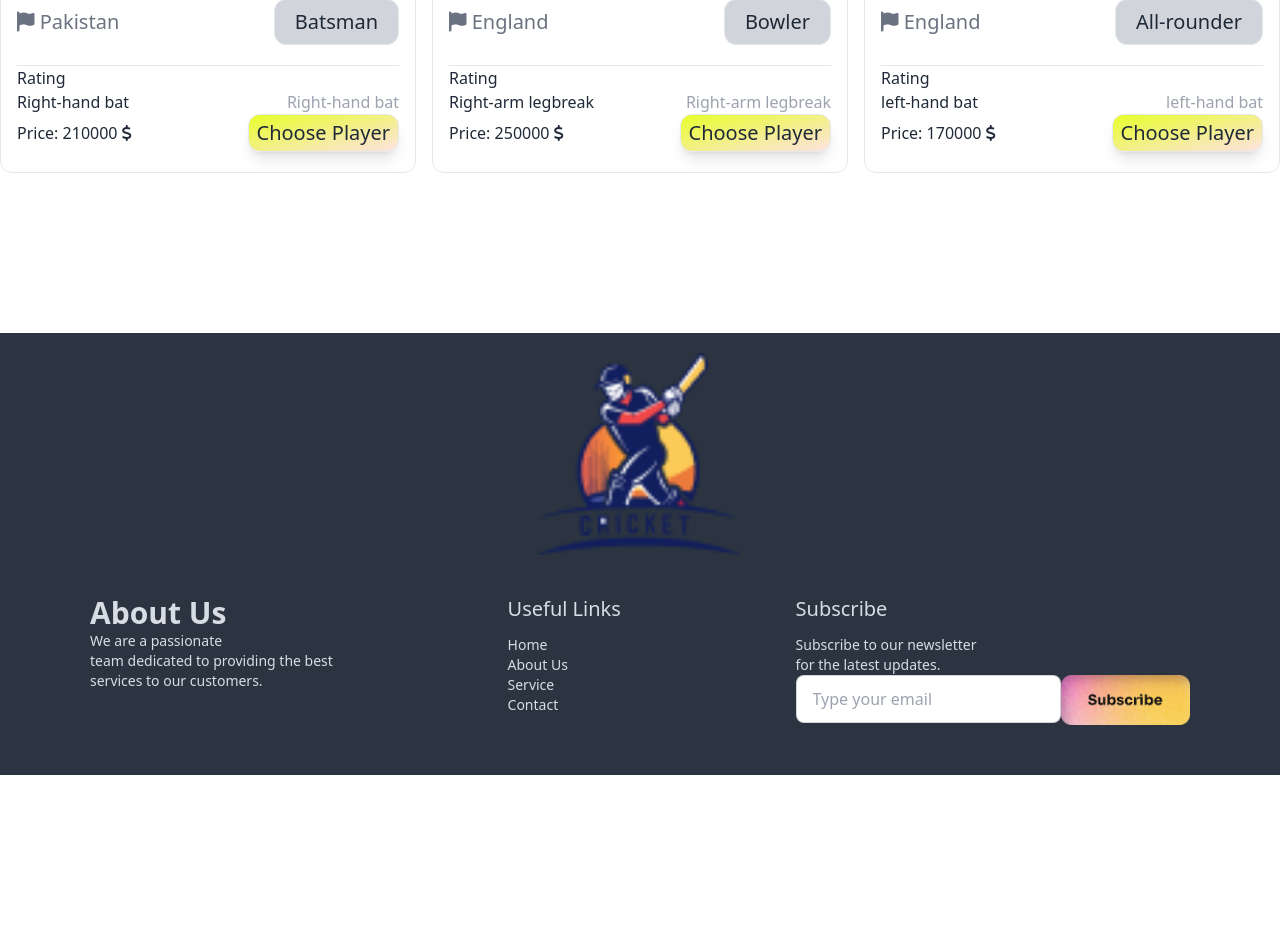
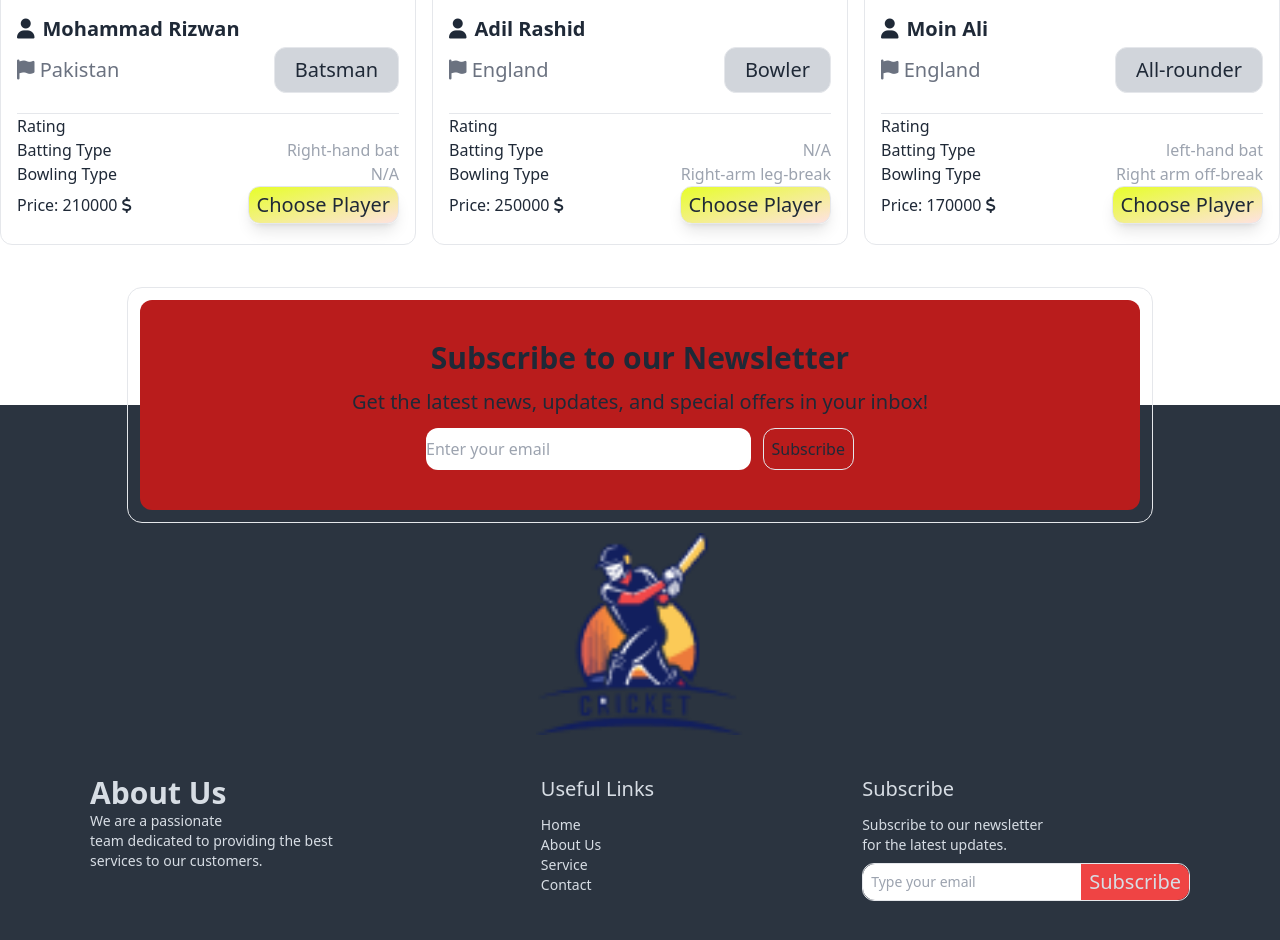
Before and after one commit to habibur5313/Assaignment-7--simple-auction-website, a React (Vite) app: page / in a window 1280 px wide. Shown: the part 2200-3140 px from the top of the page. Before the commit the page ends 2975 px from the top, so only its background shows below. Built offline with nearby package versions, Linux system fonts and the light colour scheme.

Commit message:
news letter section & fotter updated

```diff
--- a/public/fakeItems.json
+++ b/public/fakeItems.json
@@ -4,7 +4,7 @@
                     "country": "Bangladesh",
                     "image": "https://i.ibb.co.com/K9N12q4/350.png",
                     "role": "Batsman",
-                    "battingBowlingType": "Right-hand bat",
+                    "battingType": "Right-hand bat",
                     "biddingPrice": 100000
                                       },
                      {
@@ -13,7 +13,7 @@
                       "country": "Bangladesh",
                       "image": "https://i.ibb.co.com/XkT4cQT/images-3.jpg",
                       "role": "Batsman",
-                      "battingBowlingType": "Left-hand bat",
+                      "battingType": "Left-hand bat",
                       "biddingPrice": 100100
                     },
 
@@ -23,7 +23,8 @@
                       "country": "Bangladesh",
                       "image": "https://i.ibb.co.com/7n2Pkvz/ezgif-2-9828453b56.jpg",
                       "role": "All-rounder",
-                      "battingBowlingType": "Right-hand bat",
+                      "battingType": "Right-hand bat",
+                      "bowlingType": "Right arm off-break",
                       "biddingPrice": 101000
                     },
                     {
@@ -32,7 +33,7 @@
                       "country": "Bangladesh",
                       "image": "https://i.ibb.co.com/tpnG1PD/images-1.jpg",
                       "role": "Bowler",
-                      "battingBowlingType": "Left-arm fast-medium",
+                      "bowlingType": "Left-arm fast-medium",
                       "biddingPrice": 110000
                     },
                     {
@@ -41,7 +42,7 @@
                       "country": "Pakistan",
                       "image": "https://i.ibb.co.com/hgrrBnL/131732569-babarazam.jpg",
                       "role": "Batsman",
-                      "battingBowlingType": "Right-hand bat",
+                      "battingType": "Right-hand bat",
                       "biddingPrice": 200000
                     },
                     {
@@ -50,7 +51,7 @@
                       "country": "Pakistan",
                       "image": "https://i.ibb.co.com/zfHX023/Shaheennew-1.jpg",
                       "role": "Bowler",
-                      "battingBowlingType": "Left-arm fast",
+                      "bowlingType": "Left-arm fast",
                       "biddingPrice": 200200
                     },
                     {
@@ -59,7 +60,7 @@
                       "country": "Pakistan",
                       "image": "https://i.ibb.co.com/qNKTDNm/images-2.jpg",
                       "role": "Batsman",
-                      "battingBowlingType": "Right-hand bat",
+                      "battingType": "Right-hand bat",
                       "biddingPrice": 210000
                     },
 
@@ -70,7 +71,7 @@
                       "country": "England",
                       "image": "https://i.ibb.co.com/XFQMYBM/images-4.jpg",
                       "role": "Bowler",
-                      "battingBowlingType": "Right-arm legbreak",
+                      "bowlingType": "Right-arm leg-break",
                       "biddingPrice": 250000
                     },
 
@@ -79,7 +80,8 @@
                     "country": "England",
                     "image": "https://i.ibb.co.com/JpN9Btj/54eec0b0-6da1-11ef-8f40-abb8708ece2a.jpg",
                     "role": "All-rounder",
-                    "battingBowlingType": "left-hand bat",
+                    "battingType": "left-hand bat",
+                    "bowlingType": "Right arm off-break",
                     "biddingPrice": 170000
                                       }
 
--- a/src/App.css
+++ b/src/App.css
@@ -10,3 +10,12 @@
 .active{
                   background-color:#E7FE29
 }
+
+  .newsletter {
+                    position: absolute;
+                    top: -0%;
+                    left: 50%;
+                    transform: translate(-50%, -50%);
+                    text-align: center;
+                    border-radius: 15px;
+                  }
--- a/src/App.jsx
+++ b/src/App.jsx
@@ -3,7 +3,7 @@ import './App.css'
 import Navbar from './Component/Header/Navbar'
 import Banner from './Component/Header/Banner'
 import Availables from './Component/AvailableSection/Availables'
-import Footer from './Component/Footer/Footer'
+import Footers from './Component/Footer/Footers'
 import Selected from './Component/Selected/Selected'
 import { ToastContainer, toast } from 'react-toastify';
   import 'react-toastify/dist/ReactToastify.css';
@@ -149,7 +149,7 @@ const handleRemove = (selectedPlayers) => {
 
 </div>
       </div>
-<Footer></Footer>
+<Footers></Footers>
 <ToastContainer
 position="top-center"
 autoClose={5000}
--- a/src/Component/AvailableSection/Available.jsx
+++ b/src/Component/AvailableSection/Available.jsx
@@ -2,7 +2,7 @@ import PropTypes from 'prop-types'
 
 const Available = ({player,handleChoosePlayer}) => {
 
-const {playerName,country,image,role,battingBowlingType,biddingPrice} = player
+const {playerName,country,image,role,battingType,bowlingType,biddingPrice} = player
                     return (
                                         <div className="border rounded-xl">
                                          <div className="card card-compact ">
@@ -18,9 +18,15 @@ const {playerName,country,image,role,battingBowlingType,biddingPrice} = player
     </div>
     <p>Rating</p>
 
+    <div className='flex justify-between items-center'>
+    <p>Batting Type</p>
+      <p className="text-gray-400">{battingType ? battingType : 'N/A'}</p>
+
+    </div>
+
     <div className="flex justify-between items-center">
-                    <p>{battingBowlingType}</p>
-                    <p className="text-gray-400">{battingBowlingType}</p>
+                   <p>Bowling Type</p>
+                    <p className="text-gray-400">{bowlingType ? bowlingType : 'N/A'}</p>
     </div>
 
     <div className="flex justify-between items-center mb-5">
--- a/src/Component/Footer/Footer.jsx
+++ b/src/Component/Footer/Footer.jsx
@@ -1,9 +1,9 @@
 import logo from '..//..//assets/logo.png'
-import Subscribe from '..//..//assets/Frame 11.png'
+
 const Footer = () => {
                     return (
-                                        <div className='bg-neutral'>
-                                                           <div className='max-w-52 pt-5 mx-auto'>
+                                        <div className=''>
+                                         <div className='max-w-52 pt-32 mx-auto '>
                                                            <img className='w-full'  src={logo} alt="" />
                                                            </div>
                                           <footer  className="footer  text-neutral-content p-2 md:p-6 lg:p-10">
@@ -32,9 +32,9 @@ const Footer = () => {
                                                             <div className="flex flex-col ">
                                                              <h1 className="text-xl font-medium mb-3">Subscribe</h1>
                                                              <p>Subscribe to our newsletter <br /> for the latest updates.</p>
-                                                             <div className="flex">
-                                                             <input type="text" placeholder="Type your email" className="input input-bordered w-full max-w-xs mb-3" />
-                                                             <img className='h-[50px]' src={Subscribe} alt="" />
+                                                             <div className="flex border rounded-xl mt-2">
+                                                             <input type="text" placeholder="Type your email" className="p-2 rounded-l-xl" />
+                                                             <button className='px-2 bg-red-500 rounded-r-xl text-xl font-medium'>Subscribe</button>
                                                              </div>
                                                             </div>
                                          </div>
--- /dev/null
+++ b/src/Component/Footer/Footers.jsx
@@ -0,0 +1,14 @@
+import Footer from '../Footer/Footer.jsx'
+import Subscribe from '../Footer/Subscribe.jsx'
+
+const Footers = () => {
+                    return (
+                                        <div className='relative bg-neutral'>
+                                                         <Subscribe></Subscribe>
+                                                          <Footer></Footer>
+
+                                        </div>
+                    );
+};
+
+export default Footers;
--- /dev/null
+++ b/src/Component/Footer/Subscribe.jsx
@@ -0,0 +1,21 @@
+
+
+const Subscribe = () => {
+                    return (
+
+                                        <div className="border p-3 newsletter hidden md:block">
+                                                            <div className=" lg:p-10 lg:w-[1000px]  rounded-xl bg-red-700 lg:space-y-3">
+                                        <h2 className="lg:text-3xl text-xl font-medium lg:font-semibold">Subscribe to our Newsletter</h2>
+                                        <p className="lg:text-xl lg:font-medium">Get the latest news, updates, and special offers in your inbox!</p>
+                                        <div className="lg:w-1/2 px-4 mx-auto flex flex-col md:flex-row gap-3">
+                                        <input type="email" placeholder="Enter your email" className="w-full py-2 rounded-xl" />
+                                        <button className="p-2 border rounded-xl ">Subscribe</button>
+                                        </div>
+                                        </div>
+                                        </div>
+
+
+                    );
+};
+
+export default Subscribe;
--- a/src/Component/Selected/Selected.jsx
+++ b/src/Component/Selected/Selected.jsx
@@ -1,10 +1,11 @@
 import PropTypes from 'prop-types';
+
 const Selected = ({selectedPlayers, handleRemove,handleAddPlayers}) => {
 
 
 
                     return (
-                                        <div className="min-h-[500px] mb-8">
+                                        <div className="min-h-[500px] mb-32">
                                              {selectedPlayers.map(selectedPlayer => <div className="flex mb-3 justify-between  items-center border rounded-xl py-4 px-5" key={selectedPlayer.id}>
                                              <div className="flex items-center gap-3">
                                                             <img className="w-[80px] rounded-xl" src={selectedPlayer.image} alt="" />
```
